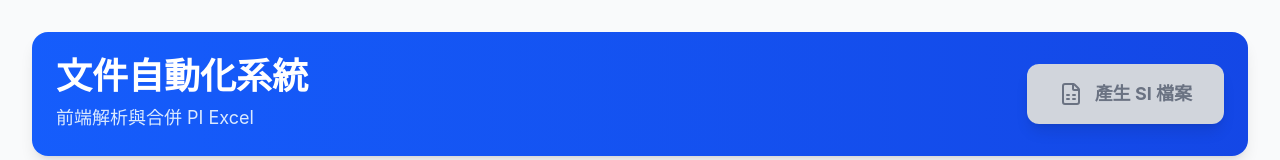
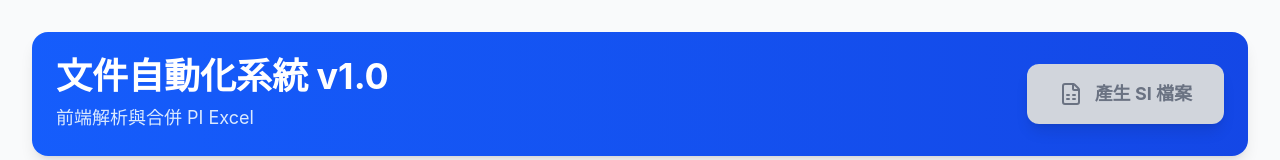
Before and after one commit to XiangYu-dev/SIReport_Auto, a React (Vite) app in the folder shipping-tool/: page / in a window 1280 px wide. Shown: the top 160 px of the page. Built offline with nearby package versions, Linux system fonts and the light colour scheme.

Commit message:
增加版本號

```diff
--- a/shipping-tool/src/App.jsx
+++ b/shipping-tool/src/App.jsx
@@ -607,7 +607,7 @@
         {/* 區塊1: 出貨文件自動化系統 - 懸空至頂 */}
         <div className="sticky top-0 z-50 bg-gradient-to-r from-blue-600 to-blue-700 p-4 md:p-6 rounded-2xl shadow-lg flex flex-col md:flex-row items-center justify-between gap-4">
           <div className="text-center md:text-left">
-            <h1 className="text-3xl md:text-4xl font-bold text-white">文件自動化系統</h1>
+            <h1 className="text-3xl md:text-4xl font-bold text-white">文件自動化系統 v1.0</h1>
             <p className="text-blue-100 mt-2 text-lg">前端解析與合併 PI Excel</p>
           </div>
           <button
```
